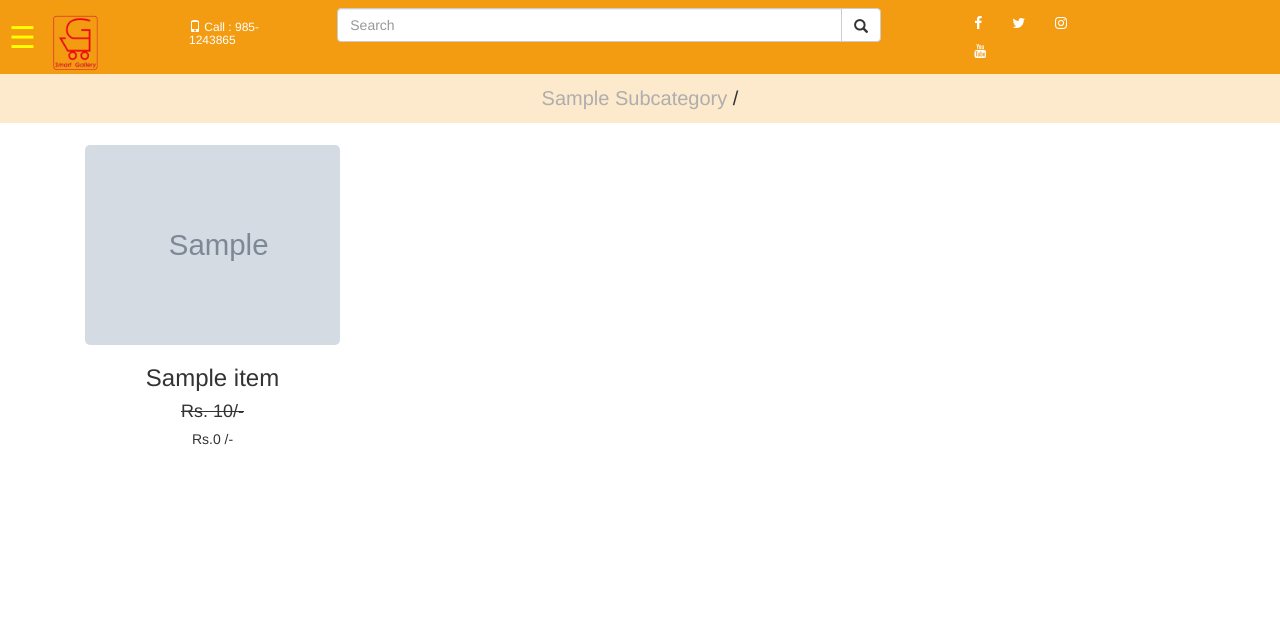
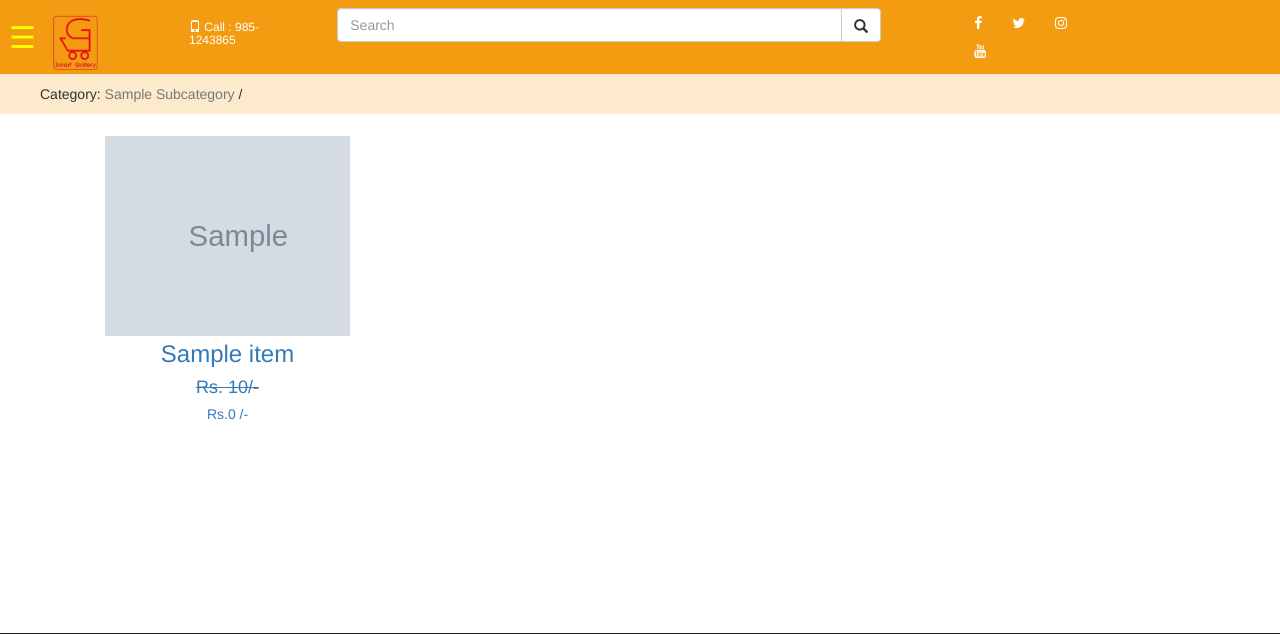
Before and after one commit to pratik1919/smart, a PHP site: page /category_list.php?id=1 in a window 1280 px wide. Shown: the top 634 px of the page. Run offline with PHP 8.4, Linux system fonts and the light colour scheme; tables that the repository leaves empty or names only in its code hold one stand-in row (values such as "Sample post"); some libraries are stand-ins or nearby versions.

Commit message:
catogory list

```diff
--- a/category_list.php
+++ b/category_list.php
@@ -21,6 +21,7 @@
 <div class="wrapper">
     <?php include('header.php') ?>
     <div class="subCatMenu">
+        Category:
         <?php
         $s_cat = subcat($_GET['id'], $connection);
         while ($row = $s_cat->fetch_assoc()){
@@ -41,18 +42,27 @@
         foreach($subcategoryList as $subcategory){
         ?>
 
-        <div class="col-lg-3" data-target="#carousel" data-slide-to="0">
+        <a href="display_product.php?p_id=<?php echo $subcategory['id']?>">
+        <div class="col-lg-3 productBox">
             <div id="box" style="background-image: url('itemImages/<?php echo $subcategory['image']?>')">
-                <div id="overlay">
-                    <a href="display_product.php?p_id=<?php echo $subcategory['id']?>"><button class="btn btn-success"><span class="glyphicon glyphicon-eye-open"></span> View</button></a>
-                </div>
             </div>
-            <div style="text-align: center;">
-                <h3><?php echo $subcategory['item_name'] ?></h3>
-                <h4><strike>Rs. <?php echo $subcategory['price'] ?>/-</strike></h4>
+            <div class="disc" style="text-align: center;">
+                <h3 style="margin-top: 0px;"><?php echo $subcategory['item_name'] ?></h3>
+                <?php
+                if($subcategory['price'] != ""){
+                    ?>
+                    <h4><strike>Rs. <?php echo $subcategory['price'] ?>/-</strike></h4>
+                <?php
+                }else{
+                    ?>
+                <h4> Fixed </h4>
+                  <?php
+                }
+                ?>
                 <h5>Rs.<?php echo $subcategory['discounted_price']?> /-</h5>
             </div>
         </div>
+        </a>
 
         <?php
         }
--- a/css/style.css
+++ b/css/style.css
@@ -238,7 +238,7 @@
     height: 200px;
     margin: 5% auto 0 auto;
     background-size: cover;
-    border-radius: 5px;
+    /*border-radius: 5px;*/
     overflow: hidden;
 }
 
@@ -292,10 +292,10 @@
 }
 
 .glass {
-    width: 275px;
+    width: 50%;
     height: 275px;
     position: absolute;
-    border-radius: 50%;
+    border-radius: 0px;
     cursor: crosshair;
 
     /* Multiple box shadows to achieve the glass effect */
@@ -425,7 +425,7 @@
     background: #1f1b18;
     width: 100%;
     /*height:100px;*/
-    position: absolute;
+    /*position: absolute;*/
     bottom: 0;
     left: 0;
     padding: 15px;
@@ -524,10 +524,10 @@
     font-size: 36px !important;
 }
 
-.add {
-    height: 480px;
-    width: 105px;
-    position: absolute;
+.add img{
+    max-height: 105px;
+    width: 100%;
+    margin: 5px;
 }
 
 .dropdown-menu .sub-menu a{
@@ -539,15 +539,15 @@
     padding-right: 40px;
     padding-top: 10px;
     padding-bottom: 10px;
-    font-size: 20px;
-    text-align: center;
+    font-size: 14px;
+    /*text-align: center;*/
     background-color: rgba(243, 156, 18, 0.22);
     margin-bottom: 10px;
 }
 
 .subCatMenu a{
     text-decoration: none;
-    color: #aeaeae !important;
+    color: #797979 !important;
 }
 
 legend{
@@ -678,3 +678,16 @@
     margin-right: 15px;
     z-index: 10;
 }
+
+.container{
+    width: 1130px !important;
+}
+
+.productBox:hover + .disc{
+    background-color: rgba(255, 69, 0, 0.58);
+    color: white;
+}
+
+.disc{
+    padding-top: 5px;
+}
--- a/footer.php
+++ b/footer.php
@@ -14,6 +14,7 @@
 
 
 <div class="footerDiv">
+    <div class="footer">
     <div class="container">
         <div class="col-md-4">
             <h2>Pay us on</h2>
@@ -51,6 +52,7 @@
             <iframe src="https://www.google.com/maps/embed?pb=!1m18!1m12!1m3!1d3531.2762915344056!2d85.33590141465704!3d27.73962288277856!2m3!1f0!2f0!3f0!3m2!1i1024!2i768!4f13.1!3m3!1m2!1s0x39eb19467f963017%3A0x3ca234d8a2bf0cd2!2ssmart+gallery!5e0!3m2!1sen!2snp!4v1490339876383" width="100%" height="450" frameborder="0" style="border:0" allowfullscreen></iframe>
         </div>
     </div>
+    </div>
 </div>
 
 </body>
--- a/order.php
+++ b/order.php
@@ -52,7 +52,7 @@
             $mail->AddAddress('contactcareshop@gmail.com');
             $mail->Subject  =  'Product Order';
             $mail->IsHTML(true);
-            $mail->Body    = 'Hello Careshop,<br> A product order has been placed with following details:
+            $mail->Body    = 'Hello Smart Gallery,<br> A product order has been placed with following details:
 <br><br>Product Name: '.$item_name.'
 <br>Quantity: '.$quantity.'
 <br>Delivery Address: '.$delivery_address.'
```
Also changed, not shown: display_product.php (+17 -17 lines).
